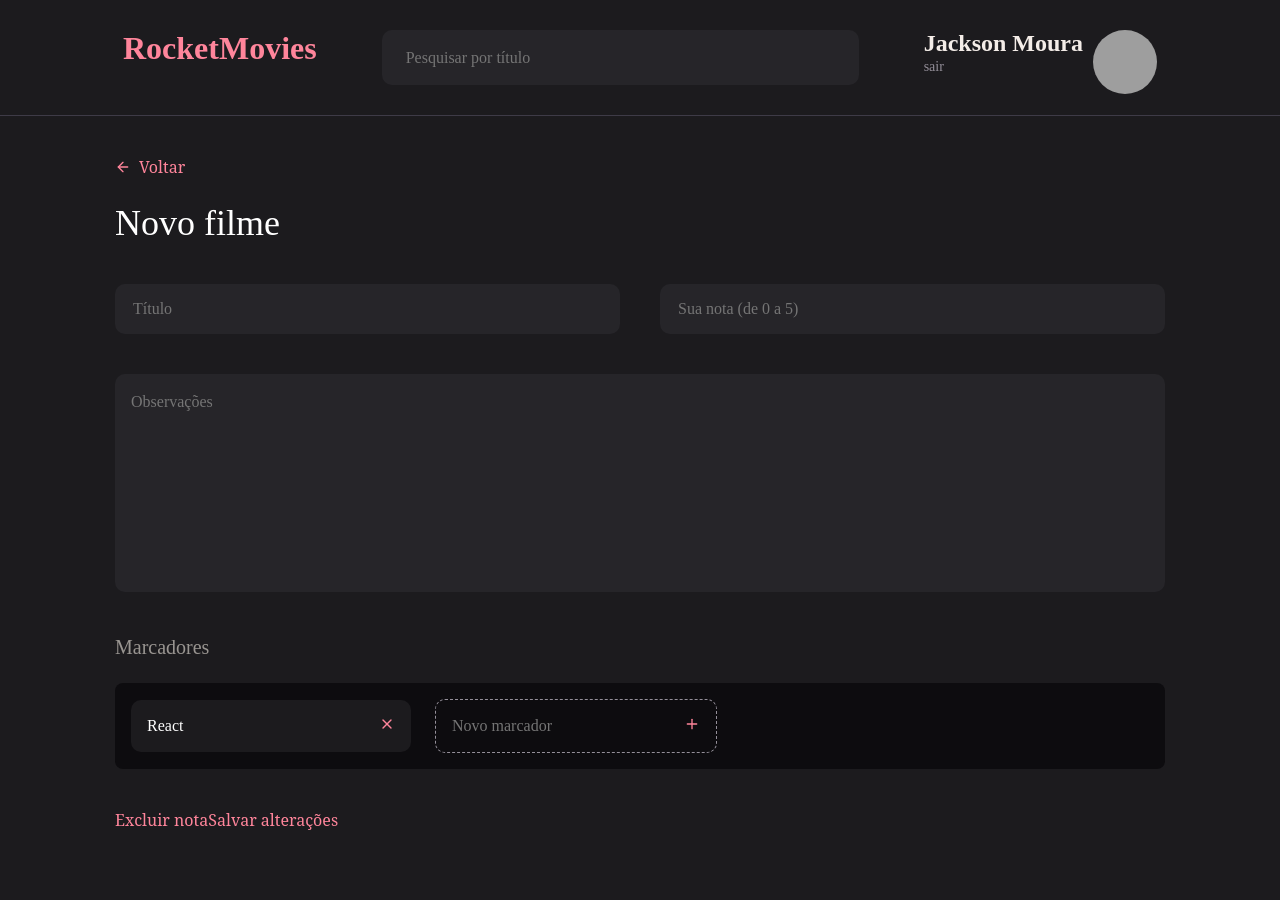
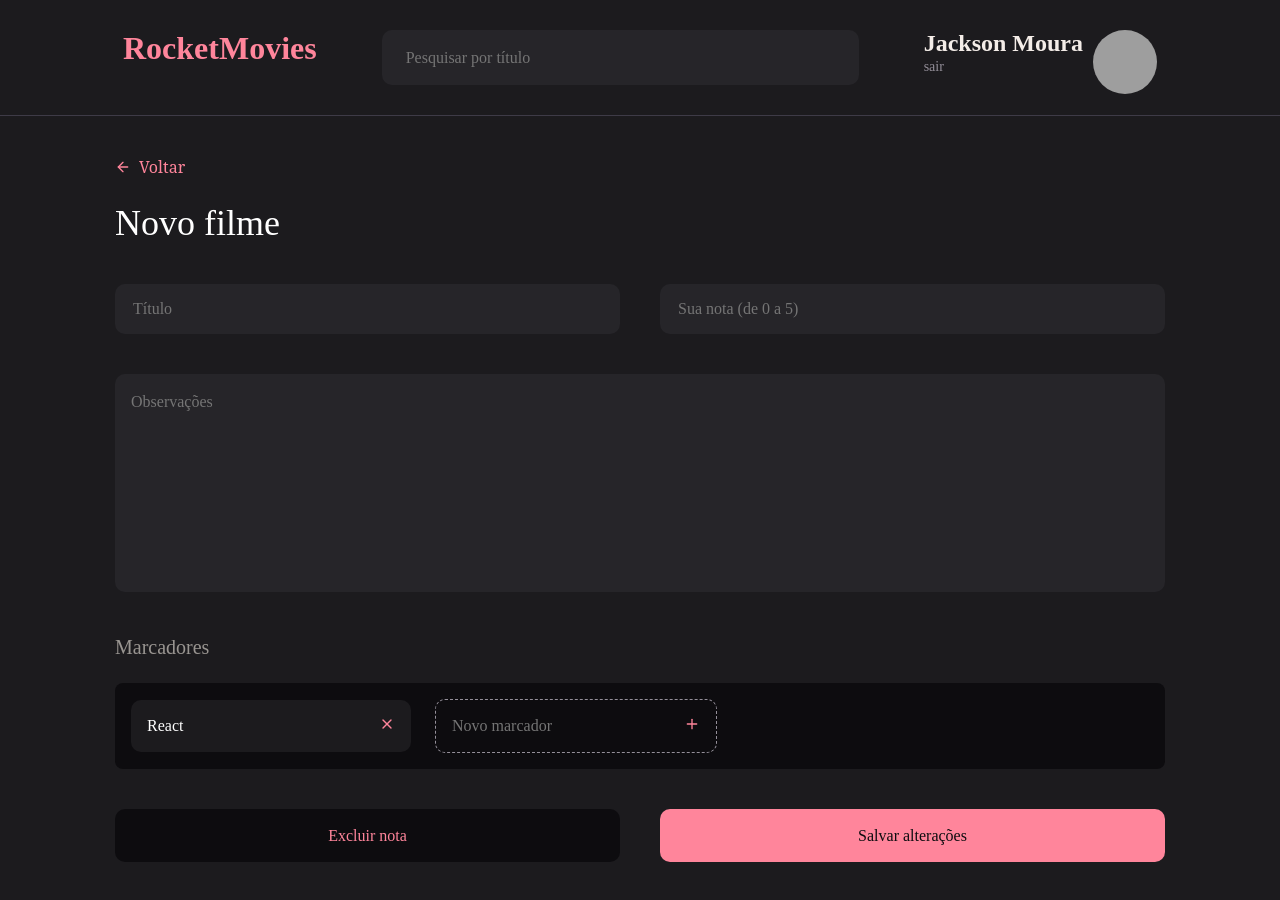
Before and after one commit to jackson1712/RocketMovies-FrontEnd, a React app: page / in a window 1280 px wide. Before the commit the page ends 871 px from the top, so only its background shows below. Built offline with nearby package versions, Linux system fonts and the light colour scheme; grey boxes are pictures that could not be loaded; the HTML template or start-up script is replaced by a standard one.

Commit message:
Page NewMovie done

```diff
--- a/src/pages/NewMovie/index.jsx
+++ b/src/pages/NewMovie/index.jsx
@@ -34,8 +34,10 @@ export function NewMovie() {
             </Form>
 
             <Footer>
-                <ButtonText title="Excluir nota"/>
-                <ButtonText title="Salvar alterações" />
+                <div>
+                    <button>Excluir nota</button>
+                    <button className="button-save">Salvar alterações</button>
+                </div>
             </Footer>
             </Content>
         </Container>
--- a/src/pages/NewMovie/styles.js
+++ b/src/pages/NewMovie/styles.js
@@ -79,8 +79,25 @@ export const Footer = styled.footer`
     align-items: center;
     width: 100%;
 
-    > button {
-        background-color: ${({ theme }) => theme.COLORS.BACKGROUND_900};
 
+    > div {
+        display: flex;
+        gap: 4rem;
+        width: 100%;
+
+        button{
+            color: ${({ theme }) => theme.COLORS.PINK};
+            background-color: ${({ theme }) => theme.COLORS.BACKGROUND_1000};
+            border: none;
+            width: 100%;
+            padding-top: 1.75rem;
+            padding-bottom: 1.75rem;
+            border-radius: 1rem;
+        }
+
+        .button-save {
+            color: ${({ theme }) => theme.COLORS.BACKGROUND_1000};
+            background-color: ${({ theme }) => theme.COLORS.PINK};
+        }
     }
 `;
```
